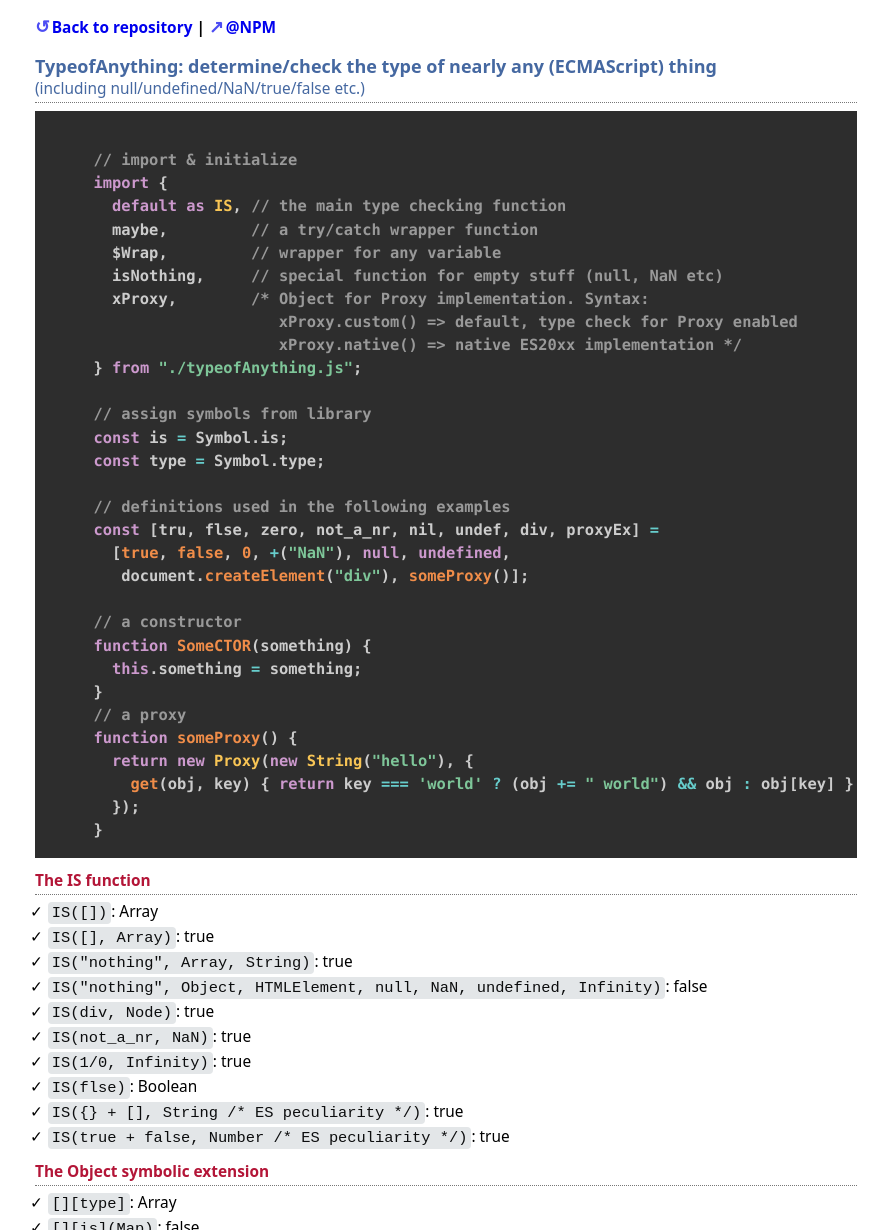
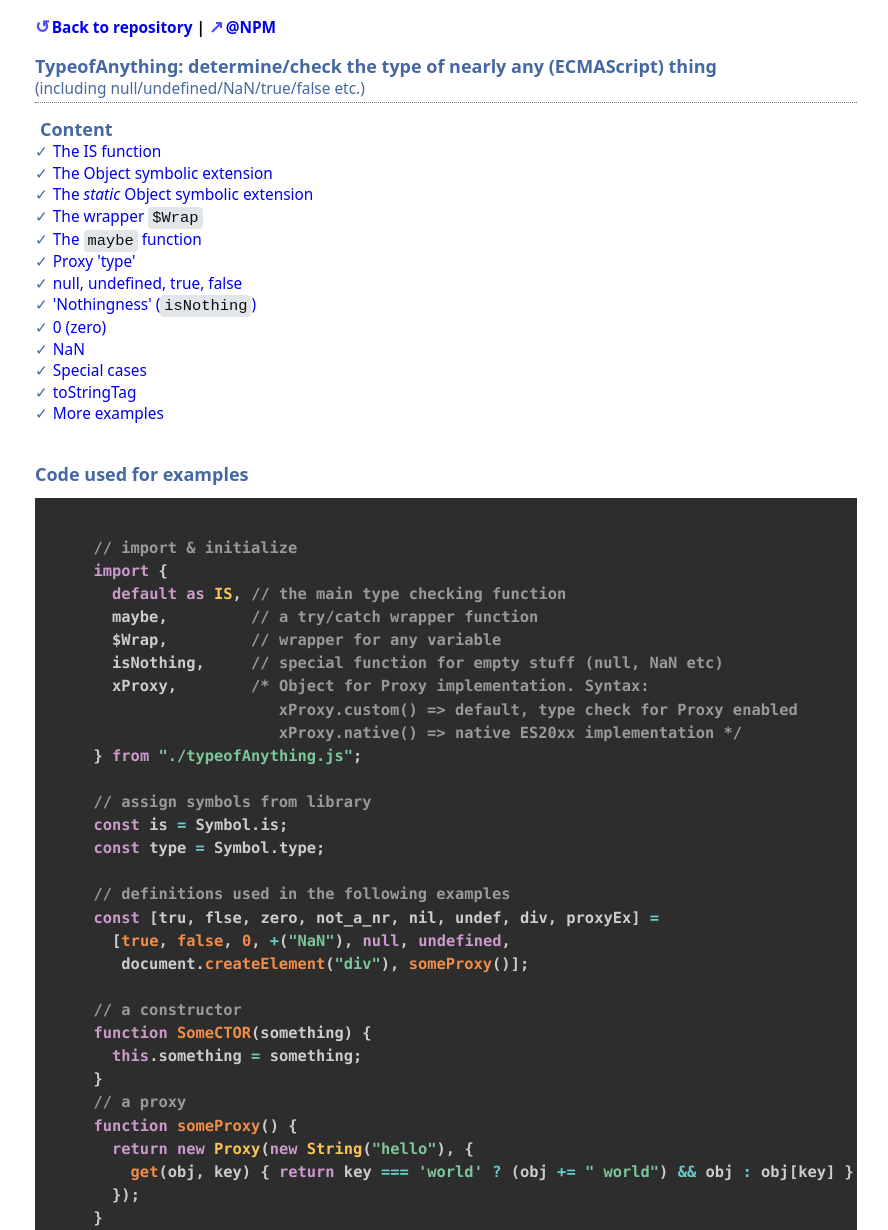
Before and after one commit to KooiInc/typeofAnything, a website: page Demo/index.html in a window 1280 px wide. Shown: the top 1230 px of the page, without its empty margins (198-1086 px from the left). Drawn offline with nearby package versions, Linux system fonts and the light colour scheme.

Commit message:
Add content to examples

```diff
--- a/Demo/index.js
+++ b/Demo/index.js
@@ -29,7 +29,9 @@ function getHeader() {
   return t => `<p>${backLink}
     | <a target="_blank" href="https://www.npmjs.com/package/typeofanything">@NPM</a></p>
     <div class="normal"><h3>TypeofAnything: determine/check the type of nearly any (ECMAScript) thing</h3>
-      (including null/undefined/NaN/true/false etc.)</div>
+      (including null/undefined/NaN/true/false etc.)
+    </div>
+    <div class="normal noborder"><h3>Code used for examples</h3></div>
     <code class="block">
     // import & initialize
     import {
@@ -80,7 +82,7 @@ function codeExamples() {
 
   return [
     getHeader(),
-    t => `<div class="normal"><b>The IS function</b></div>`,
+    t => `<div class="normal" id="IS" data-content-text="The IS function"><b>The IS function</b></div>`,
     _ => IS([]),
     _ => IS([], Array),
     _ => IS("nothing", Array, String),
@@ -92,7 +94,7 @@ function codeExamples() {
     _ => IS({} + [], String /* ES peculiarity */),
     _ => IS(true + false, Number /* ES peculiarity */),
 
-    t => `<div class="normal"><b>The Object symbolic extension</b></div>`,
+    t => `<div class="normal" id="symbolicExt" data-content-text="The Object symbolic extension"><b>The Object symbolic extension</b></div>`,
     _ => [][type],
     _ => [][is](Map),
     _ => ({})[is](Array),
@@ -108,7 +110,7 @@ function codeExamples() {
     _ => ({})[Symbol.is](Array),
     _ => [][Symbol.is](Object /* up the prototoype chain */),
 
-    t => `<div class="normal"><b>The <i>static</i> Object symbolic extension</b></div>`,
+    t => `<div class="normal" id="staticSymbol" data-content-text="The <i>static</i> Object symbolic extension"><b>The <i>static</i> Object symbolic extension</b></div>`,
     _ => Object[type](`Hello`),
     _ => Object[is]([], Map),
     _ => Object[is]([], Array),
@@ -117,7 +119,7 @@ function codeExamples() {
     _ => Object[is](not_a_nr, NaN, Number),
     _ => Object[is](`Hello world`, NaN, Number, String),
 
-    t => `<div class="normal"><b>The wrapper <code>$Wrap</code></b></div>`,
+    t => `<div class="normal" id="wrapper" data-content-text="The wrapper <code>$Wrap</code>"><b>The wrapper <code>$Wrap</code></b></div>`,
     _ => $Wrap([])[type],
     _ => $Wrap([]).type,
     _ => $Wrap([])[is](Map),
@@ -131,7 +133,7 @@ function codeExamples() {
     _ => null?.[type] ?? $Wrap(null).type,
     _ => undefined?.[is](undefined) ?? $Wrap(undefined).is(undefined),
 
-    t => `<div class="normal"><b>The <code>maybe</code> function</b></div>`,
+    t => `<div class="normal" id="maybe" data-content-text="The <code>maybe</code> function"><b>The <code>maybe</code> function</b></div>`,
     _ => maybe({trial() {return {};}})[is](Object),
     _ => maybe({trial: () => $Wrap(null)}).is(null),
     _ => maybe({trial: () => 1 === 2})[is](Boolean),
@@ -143,7 +145,7 @@ function codeExamples() {
     _ => maybe({trial: () => {throw new TypeError(`no!`);}, whenError(err) {return err.name; }}),
     _ => maybe({trial: () => {throw new TypeError(`no!`);}, whenError(err) {return err.name; }})[is](String),
 
-    t => `<div class="normal">
+    t => `<div class="normal" id="proxy" data-content-text="Proxy 'type'">
             <b>Proxy</b><br>
             A <code>Proxy</code> instance has no prototype,
             it is designed to be transparent to the proxied Object.
@@ -164,7 +166,6 @@ function codeExamples() {
     _ => proxyEx[is](Proxy),
     _ => proxyEx[is](String),
 
-    // TODO
     t => xProxy.native(),
     t => `<div class="normal">When we reset <code>Proxy</code>
           to its initial constructor (using <code>xProxy.native()</code>),
@@ -174,15 +175,17 @@ function codeExamples() {
     _ => new Proxy(new Date(), {})[type],
     _ => new Proxy(new Date(), {})[is](Date),
 
-    t => `<div class="normal"><b>Note</b>: <code>proxyEx</code> was assigned with the modified
+    t => `<div class="normal">
+          <b>Note</b>: <code>proxyEx</code> was assigned with the modified
            <code>Proxy</code> constructor, so:</div>`,
     _ => proxyEx[type],
     _ => proxyEx[is](Proxy),
     _ => proxyEx[is](String),
 
-    t => `<div class="normal"><b>null, undefined, true, false</b>
-          <br><b>Note</b>: <code>null</code> and <code>undefined</code>
-          must always be wrapped. </div>`,
+    t => `<div class="normal" id="nulletc" data-content-text="null, undefined, true, false">
+            <b>null, undefined, true, false</b>
+            <br><b>Note</b>: <code>null</code> and <code>undefined</code>
+            must always be wrapped. </div>`,
     _ => maybe({trial: () => nil[type], whenError: () => `WRAPPED ${$Wrap(nil).type}`}),
     _ => maybe({trial: () => undef[type], whenError: () => `WRAPPED ${$Wrap(undef).type}`}),
     _ => nil?.[type] ?? $Wrap(nil)[type],
@@ -198,7 +201,7 @@ function codeExamples() {
     _ => undef?.[is](undefined) ?? $Wrap(undef)[is](undefined),
     _ => undef?.[is](null, NaN) ?? $Wrap(undef)[is](null, NaN),
 
-    t => `<div class="normal"><b>'Nothingness'</b> (<code>isNothing</code>)<br>
+    t => `<div class="normal" id="nothing" data-content-text="'Nothingness'</b> (<code>isNothing</code>)"><b>'Nothingness'</b> (<code>isNothing</code>)<br>
           <code>isNothing</code> is a special
           function imported from the module.
           <br>It determines if a
@@ -222,7 +225,7 @@ function codeExamples() {
     _ => isNothing(new Date()),
     _ => isNothing(new Date(), true),
 
-    t => `<div class="normal"><b>0 (zero)</b></div>`,
+    t => `<div class="normal" id="zero" data-content-text="0 (zero)"><b>0 (zero)</b></div>`,
     _ => zero[type],
     _ => zero[is](Boolean /* should be false */),
     _ => zero[is](Number /* literal is Number */),
@@ -230,7 +233,7 @@ function codeExamples() {
     _ => new Number(zero)[is](Number),
     _ => new Number(zero)[is](Object /*<br>&nbsp;&nbsp;Up the prototype chain, Number instance is also Object */),
 
-    t => `<div class="normal"><b>NaN</b></div>`,
+    t => `<div class="normal" id="nan" data-content-text="NaN"><b>NaN</b></div>`,
     _ => typeof not_a_nr,
     _ => not_a_nr[is](Number /* by design we DON'T consider NaN to be Number */),
     _ => not_a_nr[type],
@@ -241,7 +244,7 @@ function codeExamples() {
     _ => new Number(not_a_nr)[type],
     _ => new Number(not_a_nr)[is](NaN),
 
-    t => `<div class="normal"><b>Special cases</b>
+    t => `<div class="normal" id="specials" data-content-text="Special cases"><b>Special cases</b>
             (<code>IS(input, {isTypes: [...types], notTypes: [...types]|defaultValue: any})</code>)
             <div>When the second parameter (or the first, using the Object symbol extension or <code>$Wrap</code>)
               is an Object with key [<code>isTypes</code>] and one of the keys [<code>defaultValue</code>]
@@ -276,22 +279,7 @@ function codeExamples() {
     _ => new Proxy(new Date(), {})[is]({isTypes: Proxy, notTypes: Date}),
     _ => new Proxy(new Date(), {})[is]({isTypes: Date, notTypes: Proxy}),
 
-    t => `<div class="normal"><b>More examples</b></div>`,
-    _ => /[a-z]/[type],
-    _ => /[a-z]/[is](RegExp),
-    _ => /[a-z]/[is](Array),
-    _ => ``[type],
-    _ => new SomeCTOR("yada")[type],
-    _ => new SomeCTOR("yada")[is](SomeCTOR),
-    _ => new SomeCTOR("yada")[is](Object /* up the prototype chain */),
-    _ => Symbol(`me`)[is](Symbol),
-    _ => div[is](Node),
-    _ => div[is](HTMLElement),
-    _ => div[is](HTMLDivElement),
-    _ => div[is](HTMLUListElement),
-    _ => div[is](HTMLUListElement, HTMLAreaElement, Node),
-
-    t => `<div class="normal"><b>toStringTag</b>:
+    t => `<div class="normal" id="tostringtag" data-content-text="toStringTag"><b>toStringTag</b>:
             use <code>Symbol.toStringTag</code> for reporting/checking 'types'.
           <div>A number of ES20xx Objects contain the 'well known Symbol'
             <code>Symbol.toStringTag</code> in their prototype. Such objects
@@ -345,6 +333,21 @@ function codeExamples() {
     _ => function* () {}[type],
     _ => function* () {}[is](Function),
     _ => function* () {}[is](`GeneratorFunction`),
+
+    t => `<div class="normal" id="more" data-content-text="More examples"><b>More examples</b></div>`,
+    _ => /[a-z]/[type],
+    _ => /[a-z]/[is](RegExp),
+    _ => /[a-z]/[is](Array),
+    _ => ``[type],
+    _ => new SomeCTOR("yada")[type],
+    _ => new SomeCTOR("yada")[is](SomeCTOR),
+    _ => new SomeCTOR("yada")[is](Object /* up the prototype chain */),
+    _ => Symbol(`me`)[is](Symbol),
+    _ => div[is](Node),
+    _ => div[is](HTMLElement),
+    _ => div[is](HTMLDivElement),
+    _ => div[is](HTMLUListElement),
+    _ => div[is](HTMLUListElement, HTMLAreaElement, Node),
   ]
 }
 
@@ -357,8 +360,21 @@ function toCode(str, res) {
       : res}`;
 }
 
-function wrap2Container() {
-  $(`<div class="container">`).append($(`ul#log2screen`));
+function addContentIndex() {
+  const contentElements = document.querySelectorAll(`[data-content-text]`);
+  const ul = Object.assign(document.createElement("ul"), {classList: `content`});
+  ul.insertAdjacentHTML(`beforeend`, `<li class="head"><h3>Content</h3></li>`);
+  contentElements.forEach(element => {
+    ul.insertAdjacentHTML(`beforeend`,
+      `<li><a href="#${element.id}">${element.dataset.contentText}</a></li>`);
+    element.querySelector(`b`).title = "Content ↑";
+  });
+  const normalDiv = Object.assign(document.createElement("div"),
+    {classList: `normal top noborder`});
+  normalDiv.append(ul);
+  document.querySelector(`#log2screen li:first-child .normal`)
+    .insertAdjacentElement(`afterend`, normalDiv);
+
 }
 
 function logExampleCB(example) {
@@ -377,8 +393,15 @@ function logExampleCB(example) {
 }
 
 function printExamples() {
+  document.addEventListener(`click`, handle);
   codeExamples().forEach(logExampleCB);
+  addContentIndex();
 }
+
+function handle(evt) {
+  if (evt.target.closest(`[data-content-text]`)) {
+    return document.querySelector(`#log2screen li:first-child`).scrollIntoView();
+  }}
 
 function logFactory(formatJSON = true) {
   const logContainer = document.querySelector(`#log2screen`);
--- a/Demo/style.css
+++ b/Demo/style.css
@@ -81,7 +81,7 @@ body {
         }
 
         &:last-child {
-          padding-bottom: 2rem;
+          padding-bottom: 100rem;
         }
 
         &.head {
@@ -106,6 +106,29 @@ body {
             b {
               color: rgb(179, 21, 55);
             }
+
+            b:first-child {
+              cursor: pointer;
+              &:hover {
+                background-color: lightgoldenrodyellow;
+              }
+            }
+          }
+
+          .normal.noborder {
+            border-bottom: none;
+          }
+
+          .normal.top {
+            margin-left: -0.5rem;
+            padding-bottom: 1.5rem;
+            a {
+              font-weight: normal;
+              &:hover {
+                text-decoration: none;
+                border-bottom: 1px dotted #777;
+              }
+            }
           }
         }
       }
```
